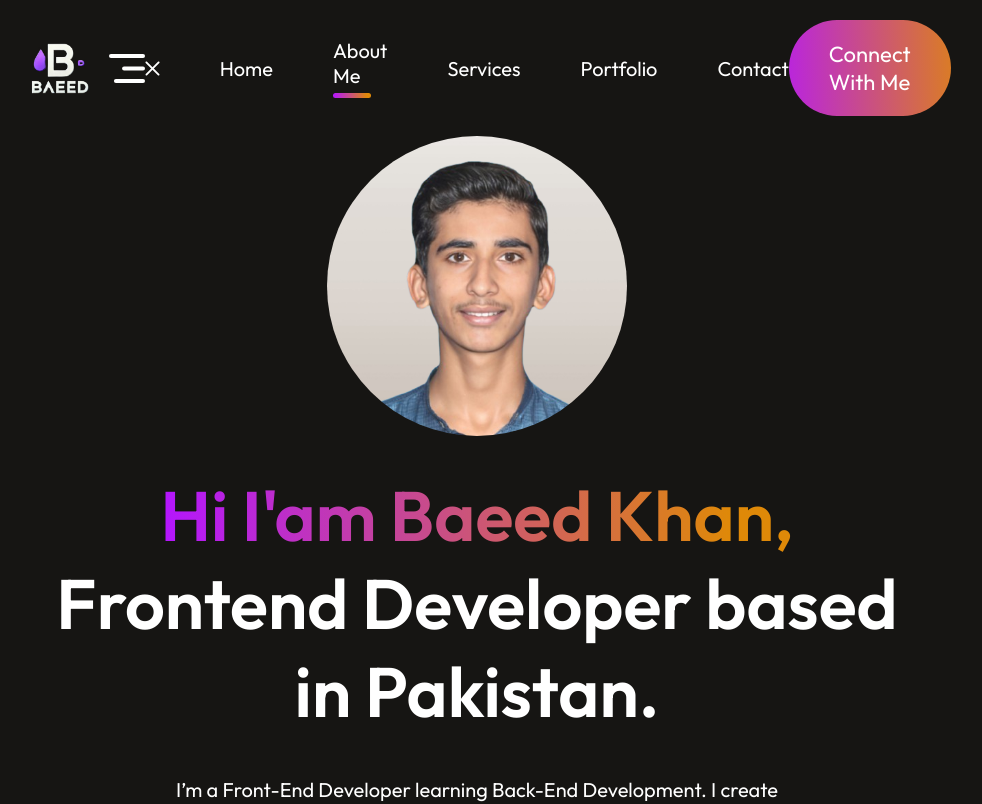
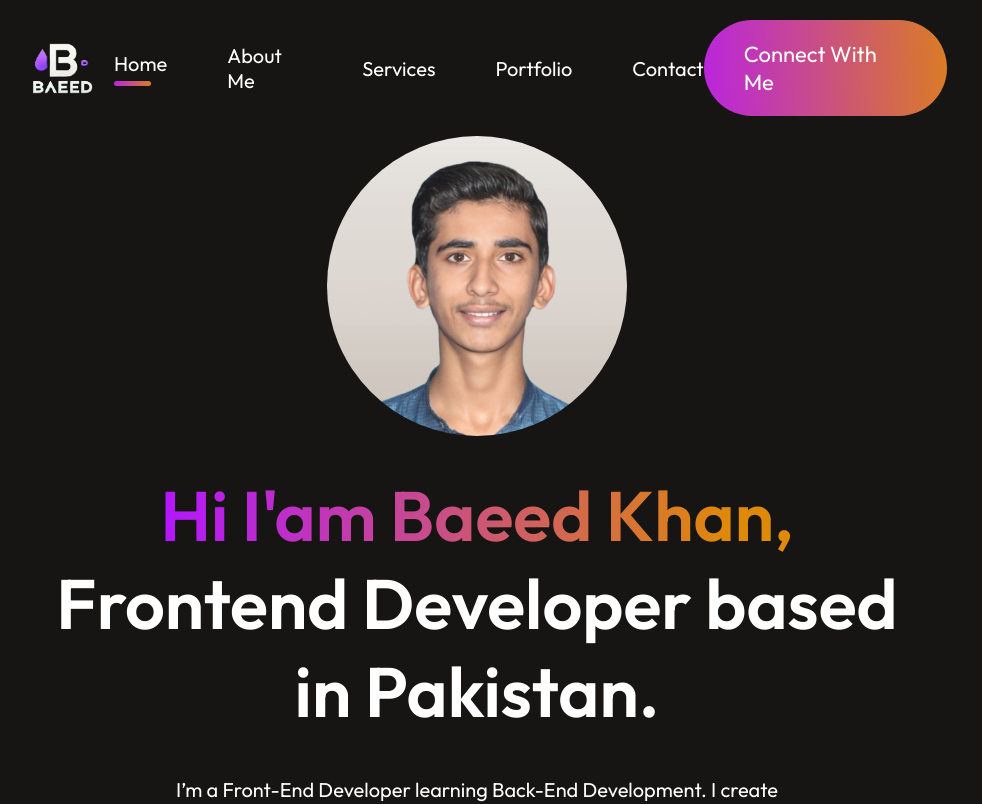
Before and after one commit to BaeedKhan91/portfolio-web, a React (Vite) app: page / in a window 1280 px wide. Shown: the top 804 px of the page, without its empty margins (163-1145 px from the left). Built offline with nearby package versions, Linux system fonts and the light colour scheme; a web font is replaced by a local one.

Commit message:
adding media quaries

```diff
--- a/src/component/About/About.css
+++ b/src/component/About/About.css
@@ -56,7 +56,7 @@
     outline: none;
     border: none;
     width: 50%;
-    height: 5px;
+    height: 7px;
     border-radius: 50px;
     background: linear-gradient(264deg, #DF8908 -5.09%, #B415FF 106.28%);
 
@@ -65,3 +65,35 @@
     transform: scale(1.05);
     transition: 0.3s;
 }
+
+@media(max-width:850px){
+    .about{
+        gap: 80px;
+        margin: 50px 70px;
+        align-items: start;
+    }
+    .about-title h1{
+        font-size: 50px;
+        padding: 0;
+    }
+    .about-sections{
+        flex-direction: column;
+    }
+    .about-left{
+        display: none;
+
+    }
+    .about-para{
+        font-size: 18px;
+        line-height: 32px;
+
+    }
+    .about-skill{
+        gap: 20px;
+        align-items: center;
+    }
+    .about-skill p{
+        font-size: 20px;
+
+    }
+}
--- a/src/component/Footer/Footer.css
+++ b/src/component/Footer/Footer.css
@@ -64,3 +64,16 @@
     gap: 50px;
     margin-bottom: 50px;
 }
+@media(max-width:850px){
+    .footer{
+        margin: 50px 70px;
+    }
+    .footer-top{
+        flex-direction: column;
+        gap: 50px;
+    }
+    .footer-bottom{
+        display: flex;
+        flex-direction: column-reverse;
+    }
+}
--- a/src/component/Hero/Hero.css
+++ b/src/component/Hero/Hero.css
@@ -80,3 +80,35 @@
     text-decoration: none;
     color: #fff;
 }
+
+@media(max-width:850px){
+    .circle-frame{
+        margin-top :70px;
+        width: 250px;
+        height: 250px;
+    }
+    .hero h1{
+        margin-top: 50px;
+        width: 90%;
+        font-size: 50px;
+    }
+    .hero p{
+        width: 60%;
+        font-size: 18px;
+        line-height: 32px;
+        margin: 10px 0px;
+    }
+    .hero-action{
+        gap: 16px;
+        font-size: 18px;
+        font-weight: 500;
+        margin-bottom: 50px;
+    }
+    .hero-connect
+    .hero-resume
+    {
+        padding: 20px 30px;
+        border-radius: 40px;
+
+    }
+}
--- a/src/component/Mywork/Mywork.jsx
+++ b/src/component/Mywork/Mywork.jsx
@@ -19,14 +19,13 @@ function Mywork() {
     {mywork_data.map((work,index)=>{
         return <img className='pr-img' key={index} src={work.w_img} alt="" style={{
             width:'419px',
-            height:'280pxpx',
-            viewBox:"0 0 419 280",
-            fill:"none",
-            objectFit:"cover",
+            height:'280px',
+            viewBox:'0 0 419 280',
+            fill:'none',
+            objectFit:'cover',
             objectPosition:"center",
             boxSizing:'border-box',
-            borderRadius:'10px',
-
+            borderRadius:'10px'
         }}/>
     })}
     </div>
--- a/src/component/Navbar/Navbar.css
+++ b/src/component/Navbar/Navbar.css
@@ -1,10 +1,12 @@
-.navbar{
+/* General Navbar Styling */
+.navbar {
     display: flex;
     align-items: center;
     justify-content: space-between;
-    margin: 20px 170px ;
+    margin: 20px 170px;
 }
-.nav-menu{
+
+.nav-menu {
     display: flex;
     align-items: center;
     list-style: none;
@@ -12,45 +14,101 @@
     font-size: 20px;
     cursor: pointer;
 }
-.nav-connect{
+.nav-menu hr{
+    width: 70%;
+    height: 5px;
+    border-radius: 5px;
+    border: none;
+    background: linear-gradient(267deg, #DA7C25 0.36%, #B923E1 102.06%);
+}
+
+.nav-connect {
     padding: 20px 40px;
     border-radius: 50px;
-    background: linear-gradient(267deg,#DA7C25 0.36%,#B923E1 102.06%);
+    background: linear-gradient(267deg, #DA7C25 0.36%, #B923E1 102.06%);
     font-size: 22px;
     transition: 0.5s;
 }
-.nav-connect:hover{
+
+.nav-connect:hover {
     transform: scale(1.05);
 }
-.nav-menu li{
+
+.nav-menu li {
     display: flex;
     flex-direction: column;
     gap: 5px;
     cursor: pointer;
 }
-.anchor-link{
+
+.anchor-link {
     text-decoration: none;
     color: white;
+}
 
+.nav-mob-open,
+.nav-mob-close {
+    display: none; /* Default to hidden */
 }
-@media(max-width:768px){
-    .navbar{
-        margin: 20px 50px ;
+
+/* Responsive Navbar for Smaller Screens */
+@media (max-width: 1260px) {
+    .navbar {
+        margin: 20px 50px;
     }
-        .nav-connect{
+
+    .nav-connect {
         display: none;
     }
-        .nav-mob-open{
+
+    .nav-mob-open {
         display: block;
         position: fixed;
         right: 30px;
-        }
-        .nav-mob-close{
-            display: block;
-            position: relative;
-            top: 30px;
-            left: 290px;
-            width: ;
+        z-index: 3;
+        cursor: pointer;
     }
 
+    .nav-menu {
+        position: fixed;
+        top: 0;
+        right: -350px; /* Hidden initially */
+        flex-direction: column;
+        align-items: flex-start;
+        width: 350px;
+        height: 100%;
+        padding-top: 50px;
+        background-color: #1F0016;
+        gap: 20px;
+        transition: right 0.5s ease;
+        z-index: 2;
     }
+
+    .nav-mob-close {
+        display: block;
+        position: absolute;
+        top: 20px;
+        right: 20px;
+        width: 30px;
+        cursor: pointer;
+    }
+
+    .nav-menu li {
+        font-size: 24px;
+        padding-left: 30px;
+        flex-direction: column;
+        gap: 10px;
+        position: relative;
+    }
+
+    /* Style for the active underline */
+    .nav-menu li hr {
+        margin-top: 5px;
+        width: 70%;
+        background: linear-gradient(270deg, #DF8908 10%, #B415FF 100%);
+        border: none;
+        height: 5px;
+        border-radius: 10px;
+        align-self: flex-start;
+    }
+}
--- a/src/component/Navbar/Navbar.jsx
+++ b/src/component/Navbar/Navbar.jsx
@@ -1,70 +1,79 @@
-import React, { useState } from 'react'
-import logo from '../../assets/main-logo.jpg'
-import AnchorLink from 'react-anchor-link-smooth-scroll'
-import menu_open from '../../assets/menu_open.svg'
-import menu_close from '../../assets/menu_close.svg'
-import underline from '../../assets/nav_underline.svg'
-import './Navbar.css'
+import React, { useRef, useState } from 'react';
+import logo from '../../assets/main-logo.jpg';
+import AnchorLink from 'react-anchor-link-smooth-scroll';
+import menu_open from '../../assets/menu_open.svg';
+import menu_close from '../../assets/menu_close.svg';
+import './Navbar.css';
+
 function Navbar() {
-  const [menu,setMenu] = useState('about')
-  return (
-    <div className='navbar'>
+    const menuRef = useRef(null);
+    const [menu, setMenu] = useState('home');
+    const [isMenuOpen, setIsMenuOpen] = useState(false); // New state to track if menu is open
 
+    const openMenu = () => {
+        if (menuRef.current) {
+            menuRef.current.style.right = '0';
+        }
+        setIsMenuOpen(true); // Set menu as open
+    };
 
-        <img src={logo} alt="" width='109' height="57"
+    const closeMenu = () => {
+        if (menuRef.current) {
+            menuRef.current.style.right = '-350px';
+        }
+        setIsMenuOpen(false); // Set menu as closed
+    };
 
+    return (
+        <div className='navbar'>
+            <img src={logo} alt="Logo" width='109' height="57" />
 
-    />
-    <img src={menu_open} alt="" className='nav-mob-open' />
-        <ul className='nav-menu'>
-          <img src={menu_close} alt="" className="nav-mob-close" />
-            <li><AnchorLink className='anchor-link' href='#home'> <p onClick={()=>{setMenu('home')}}>Home</p></AnchorLink>{menu === 'home'?<hr style={{
-            height:'5px',
-            width:'70%',
-            background: 'linear-gradient(270deg, #DF8908 10%, #B415FF 100%)',
-            border:'none',
-            borderRadius:'10px'
+            {/* Conditionally render menu open button */}
+            {!isMenuOpen && (
+                <img src={menu_open} alt="Open Menu" className='nav-mob-open' onClick={openMenu} />
+            )}
 
-        }}/>:<></>}</li>
-            <li><AnchorLink className='anchor-link' offset={50} href='#about'> <p onClick={()=>{setMenu('about')}}>About Me</p></AnchorLink>{menu === 'about'?<hr style={{
-            height:'5px',
-            width:'70%',
-            background: 'linear-gradient(270deg, #DF8908 10%, #B415FF 100%)',
-            border:'none',
-            borderRadius:'10px'
+            <ul ref={menuRef} className='nav-menu'>
+                {/* Menu close button */}
+                <img src={menu_close} alt="Close Menu" className="nav-mob-close" onClick={closeMenu} />
 
-        }}/>:<></>}</li>
-            <li><AnchorLink className='anchor-link' offset={50} href='#services'> <p onClick={()=>{setMenu('services')}}>Services</p> </AnchorLink>{menu === 'services'?<hr style={{
-            height:'5px',
-            width:'70%',
-            background: 'linear-gradient(270deg, #DF8908 10%, #B415FF 100%)',
-            border:'none',
-            borderRadius:'10px'
+                <li>
+                    <AnchorLink className='anchor-link' href='#home' onClick={() => setMenu('home')}>
+                        Home
+                    </AnchorLink>
+                    {menu === 'home' && <hr />}
+                </li>
+                <li>
+                    <AnchorLink className='anchor-link' href='#about' onClick={() => setMenu('about')}>
+                        About Me
+                    </AnchorLink>
+                    {menu === 'about' && <hr />}
+                </li>
+                <li>
+                    <AnchorLink className='anchor-link' href='#services' onClick={() => setMenu('services')}>
+                        Services
+                    </AnchorLink>
+                    {menu === 'services' && <hr />}
+                </li>
+                <li>
+                    <AnchorLink className='anchor-link' href='#work' onClick={() => setMenu('work')}>
+                        Portfolio
+                    </AnchorLink>
+                    {menu === 'work' && <hr />}
+                </li>
+                <li>
+                    <AnchorLink className='anchor-link' href='#contact' onClick={() => setMenu('contact')}>
+                        Contact
+                    </AnchorLink>
+                    {menu === 'contact' && <hr />}
+                </li>
+            </ul>
 
-        }}/>:<></>}</li>
-            <li><AnchorLink className='anchor-link' offset={50} href='#work'> <p onClick={()=>{setMenu('work')}}>Portfolio</p> </AnchorLink>{menu === 'work'?<hr style={{
-            height:'5px',
-            width:'70%',
-            background: 'linear-gradient(270deg, #DF8908 10%, #B415FF 100%)',
-            border:'none',
-            borderRadius:'10px'
-
-        }}/>:<></>}
-            </li>
-            <li><AnchorLink className='anchor-link' offset={50} href='#contact'>  <p onClick={()=>{setMenu('contact')}}>Contact</p> </AnchorLink>{menu === 'contact'?<hr style={{
-            height:'5px',
-            width:'70%',
-            background: 'linear-gradient(270deg, #DF8908 10%, #B415FF 100%)',
-            border:'none',
-            borderRadius:'10px'
-
-        }}/>:<></>}</li>
-        </ul>
-        <AnchorLink className='anchor-link' offset={50} href='#contact'>  <div className="nav-connect">Connect With Me </div></AnchorLink>
+            <AnchorLink className='anchor-link' href='#contact'>
+                <div className="nav-connect">Connect With Me</div>
+            </AnchorLink>
         </div>
-  )
+    );
 }
 
-export default Navbar
-
-// https://www.youtube.com/watch?v=hkHHwA-vEyQ&list=WL&index=4
+export default Navbar;
--- a/src/component/Services/Services.css
+++ b/src/component/Services/Services.css
@@ -65,3 +65,33 @@
     transform: scale(1.05);
     transition: 0.4s;
 }
+@media(max-width:850px){
+    .services{
+        align-items: start;
+        gap: 70px;
+        margin: 20px 70px;
+    }
+    .services-title h1{
+        padding: 0;
+        font-size: 50px;
+    }
+    .services-format{
+        gap: 20px;
+        padding: 32px;
+    }
+    .services-format h2{
+        font-size: 28px;
+    }
+    .services-format p{
+        font-size: 18px;
+        line-height: 32px;
+        max-width: 300px;
+    }
+    .services-readmore img{
+        width: 20px;
+    }
+    .services-container{
+        grid-template-columns: 1fr 1fr;
+        gap: 30px;
+    }
+}
```
Also changed, not shown: src/component/Mywork/Mywork.css (+40 -0 lines), src/component/contact/Contact.css (+45 -0 lines). Lines whose indentation alone changed are shown as unchanged.
